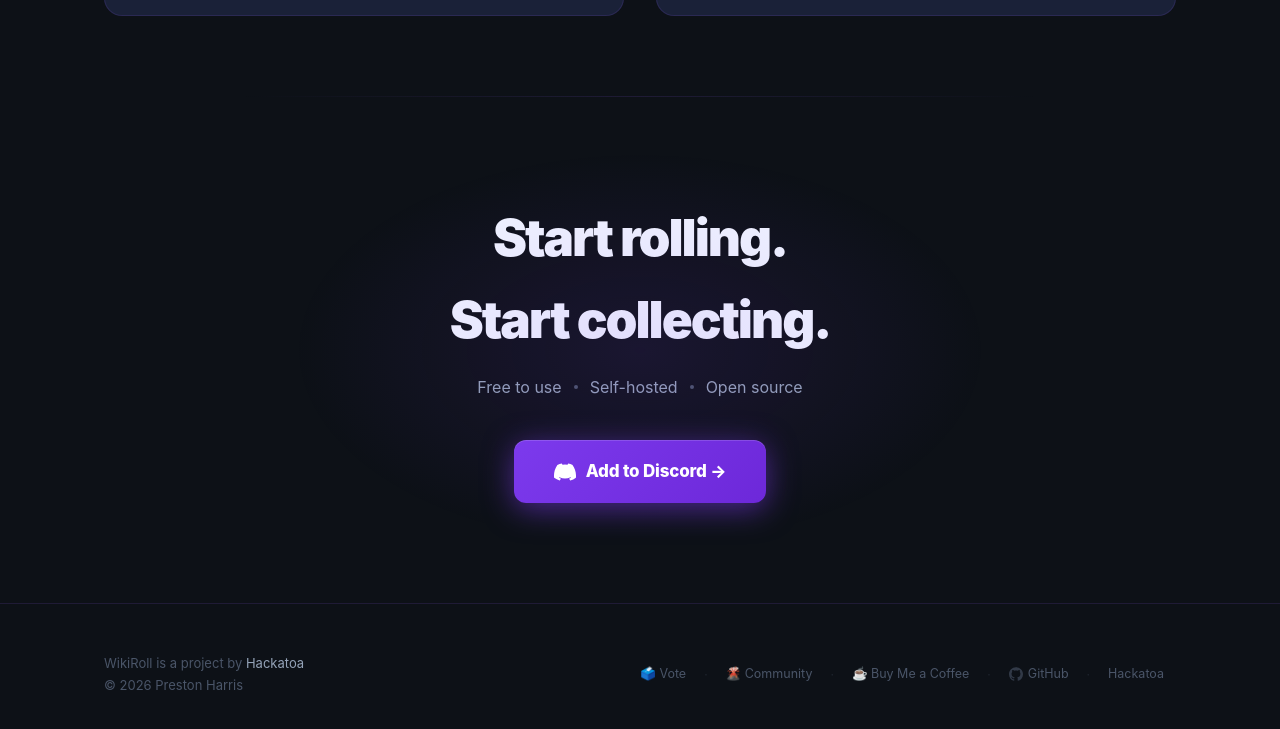
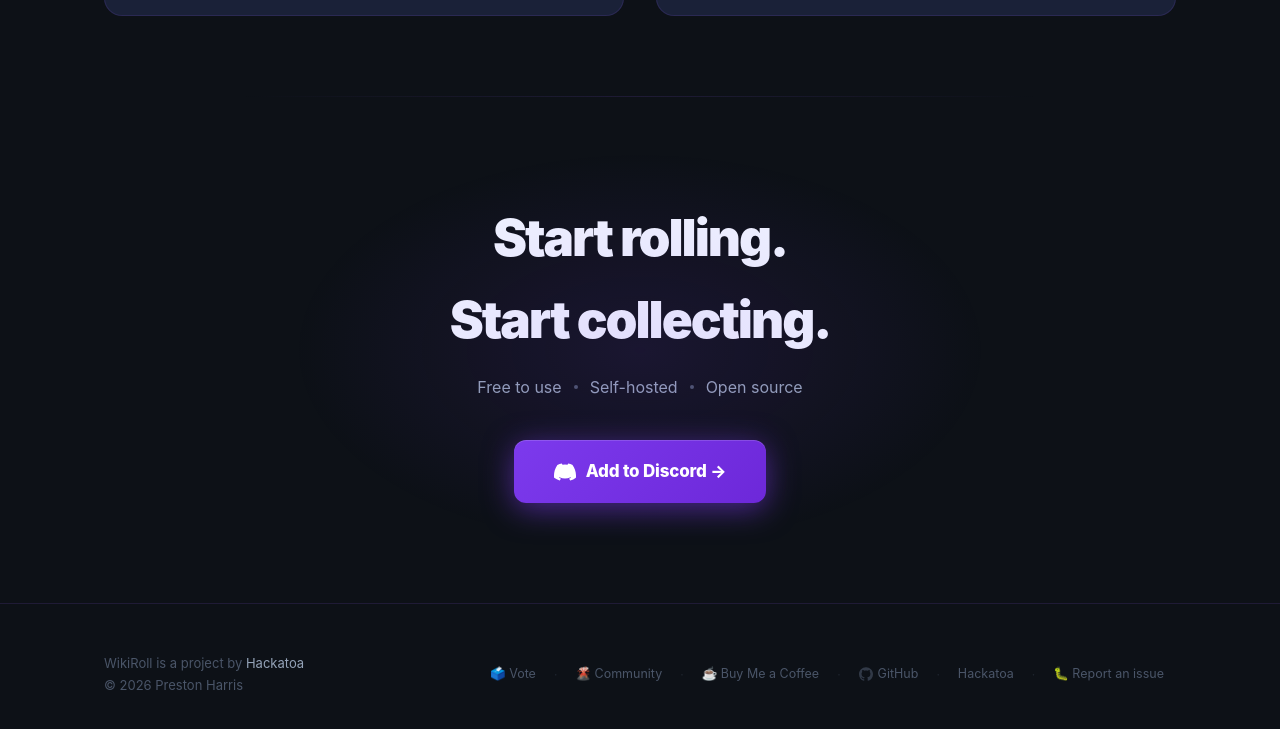
Before and after one commit to Hackatoan/wikiroll, a website: page docs/index.html in a window 1280 px wide. Shown: the part 5595-6324 px from the top of the page. Drawn offline with Linux system fonts and the light colour scheme; no server answers.

Commit message:
Add 'Report an issue' link to landing footer

```diff
--- a/docs/index.html
+++ b/docs/index.html
@@ -1976,6 +1976,8 @@
         </a>
         <span class="footer-sep">·</span>
         <a href="https://hackatoa.com" class="footer-link" target="_blank" rel="noopener">Hackatoa</a>
+        <span class="footer-sep">·</span>
+        <a href="https://github.com/Hackatoan/wikiroll/issues/new" class="footer-link" target="_blank" rel="noopener">🐛 Report an issue</a>
       </div>
     </div>
   </footer>
```
